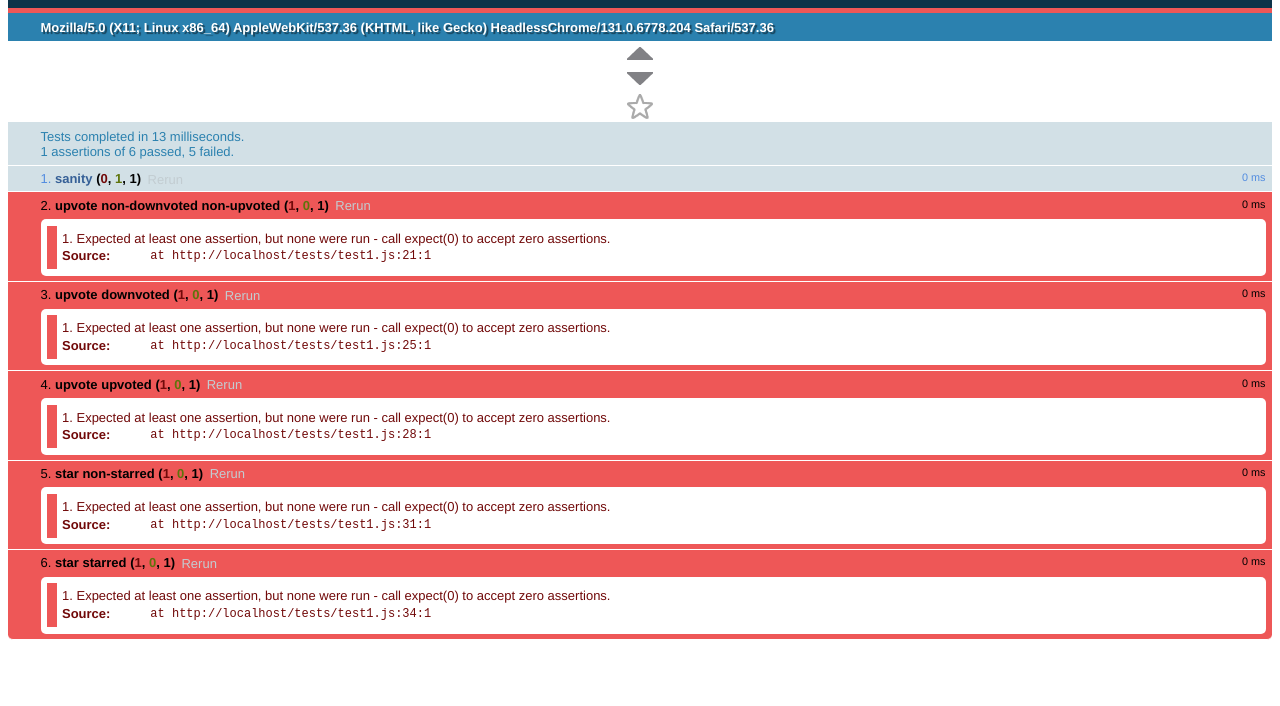
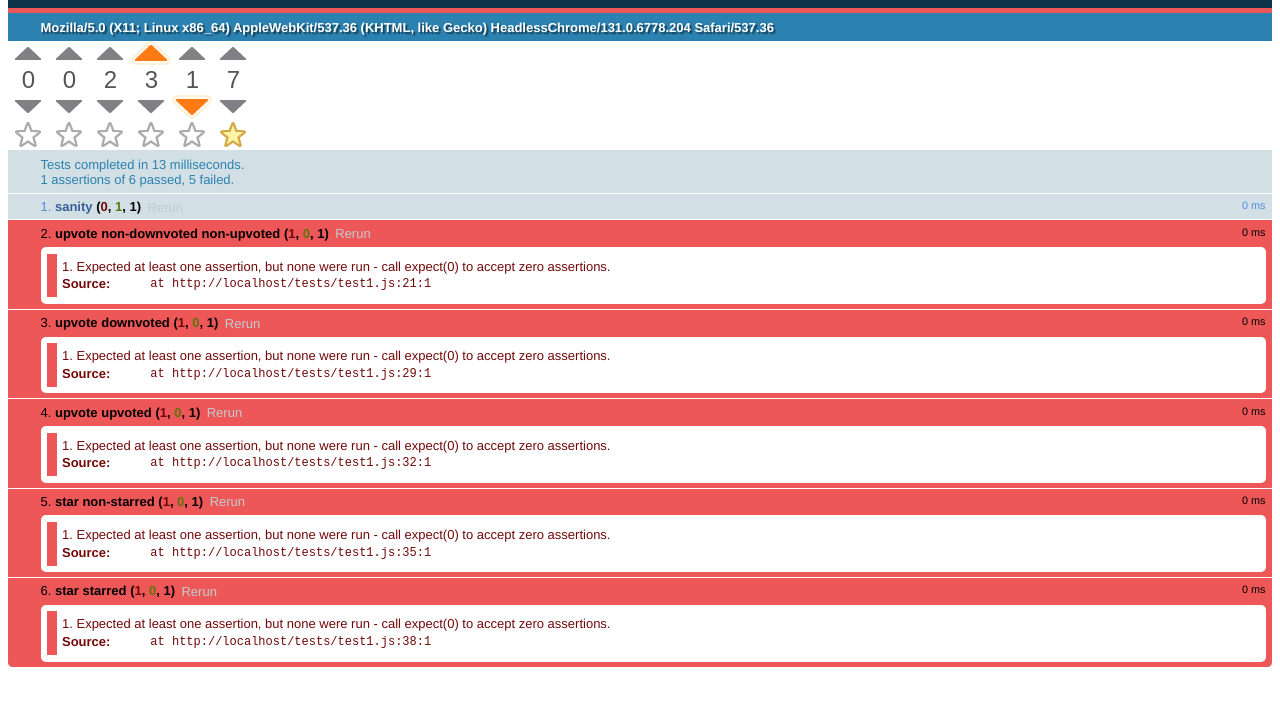
Before and after one commit to janosgyerik/upvotejs, a plain HTML site: page tests/test1.html in a window 1280 px wide. Shown: the part 48-754 px from the top of the page. Drawn offline with Linux system fonts and the light colour scheme.

Commit message:
basic rendering ok

```diff
--- a/css/jquery-upvote.css
+++ b/css/jquery-upvote.css
@@ -19,6 +19,7 @@ div.upvote span.count {
     display: block;
     font-size: 24px;
     font-family: Arial, Liberation, Sans, DejaVu Sans, sans-serif;
+    color: #555;
 }
 
 div.upvote a.upvote.on {
--- a/js/jquery-upvote.js
+++ b/js/jquery-upvote.js
@@ -15,7 +15,6 @@
 (function($) {
     "use strict";
     var defaults = {
-        template_selector: '.templates .upvote',
         count: 0,
         upvoted: false,
         downvoted: false,
@@ -32,12 +31,26 @@
 
     function _init(options_) {
         obj = this;
-        options = $.extend(defaults, options_);
+        options = $.extend({}, defaults, options_);
 
         count = options.count;
         upvoted = options.upvoted;
         downvoted = options.downvoted;
         starred = options.starred;
+
+        obj.find('.count').text(count);
+        if (upvoted) {
+            obj.find('.upvote').removeClass('off');
+            obj.find('.upvote').addClass('on');
+        }
+        else if (downvoted) {
+            obj.find('.downvote').removeClass('off');
+            obj.find('.downvote').addClass('on');
+        }
+        if (starred) {
+            obj.find('.star').removeClass('off');
+            obj.find('.star').addClass('on');
+        }
 
         return this;
     }
--- a/tests/test1.html
+++ b/tests/test1.html
@@ -35,7 +35,7 @@
     <ol id="qunit-tests"></ol>
     <div id="qunit-fixture"></div>
     <div id="templates" class="hidden">
-        <div class="upvote">
+        <div class="upvote" style="float: left">
             <a class="upvote off" title="[upvote]"></a>
             <span class="count" title="[count]"></span>
             <a class="downvote off" title="[downvote]"></a>
--- a/tests/test1.js
+++ b/tests/test1.js
@@ -11,7 +11,7 @@ function setUp() {
 QUnit.begin = setUp;
 
 test('sanity', function() {
-    ok(1);
+    ok(gen());
     //obj.upvote();
     //deepEqual(obj.mxfilter('get_filters'), {});
     //obj.mxfilter('click_section_item', 'datatype', 'Humidity');
@@ -20,6 +20,10 @@ test('sanity', function() {
 
 test('upvote non-downvoted non-upvoted', function() {
     var obj = gen();
+    gen({count: 2});
+    gen({count: 3, upvoted: true});
+    gen({count: 1, downvoted: true});
+    gen({count: 7, starred: true});
 });
 
 test('upvote downvoted', function() {
```
